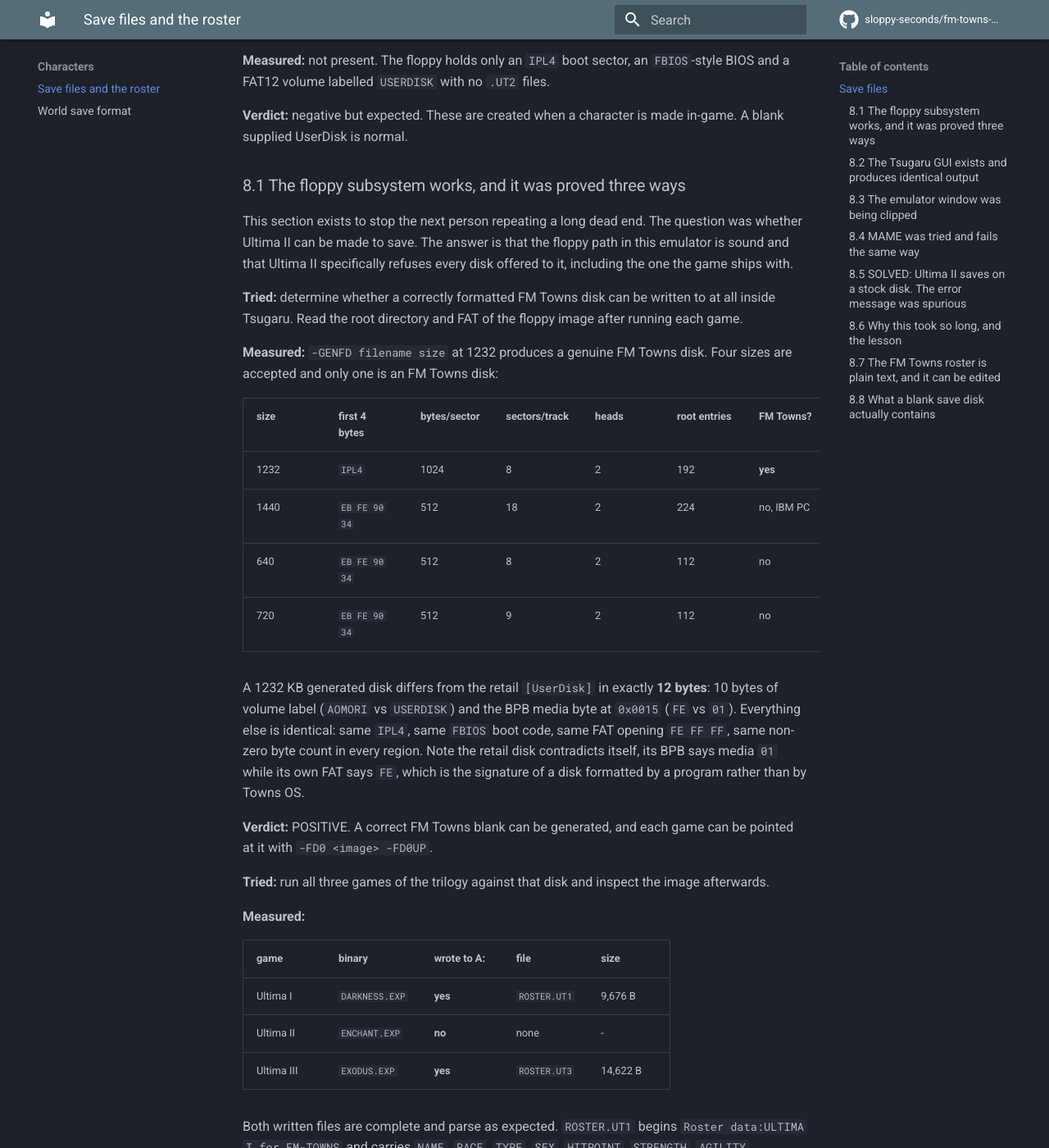
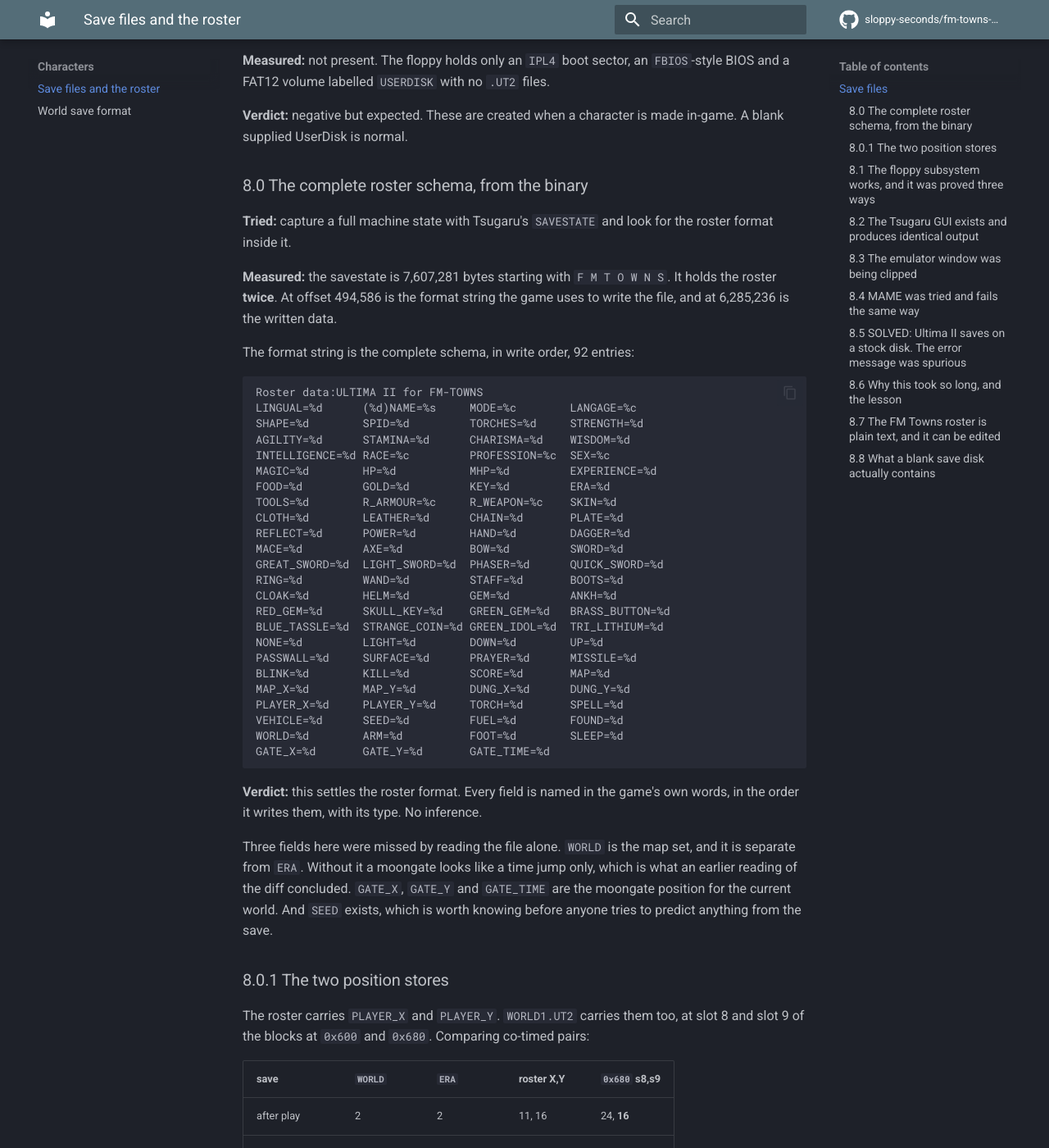
Before and after one commit to sloppy-seconds/fm-towns-ultima, an MkDocs documentation site: the page built from docs/save-files.md, in a window 1280 px wide and 1400 px high, scrolled down 376 px. Shown: the whole window at 82% size. Built offline with MkDocs 1.6.1 and Material for MkDocs 9.7.7, drawn with Linux system fonts in a browser that asks for light colours; comment, search, counter and statistics services are not loaded; some of the changed text lies outside the part shown.

Commit message:
Get the complete roster schema out of a savestate
Tsugaru's SAVESTATE turned out to be the best documentation tool on the machine.
A 7.6 MB capture of the VM at the moment of a death holds the roster twice: at
offset 494,586 the format string the game uses to write the file, and at 6,285,236
the data actually written.

The format string is the complete schema, 92 entries, in the game's own words and
in write order. Every field name and every type comes straight from the binary.
Nothing is inferred.

Three fields were missed entirely by reading the save file alone. WORLD is the map
set and is separate from ERA, which is why an earlier diff of a moongate showed ERA
dropping 2 to 1 and MAP staying 0 and I concluded it was a time transfer only. It
was also a world change, and the field that says so is WORLD. GATE_X, GATE_Y and
GATE_TIME are the moongate position for the current world. And SEED exists.

That is a correction to the previous commit, found by the schema rather than by
another guess.

Also recorded a trap that has now cost two wrong conclusions. Save files must be
paired by timestamp. A world file from 13:36 compared against a roster from 13:40
produces deltas that look meaningful and are noise, because they are from different
moments. 0x680 slot 9 equals the roster's PLAYER_Y exactly once the pairing is
right, and does not when it is wrong.

The savestate itself is a reusable asset and its first 8 bytes are FMTOWNS.

````diff
--- a/docs/save-files.md
+++ b/docs/save-files.md
@@ -14,6 +14,72 @@
 
 **Verdict:** negative but expected. These are created when a character is
 made in-game. A blank supplied UserDisk is normal.
+
+### 8.0 The complete roster schema, from the binary
+
+**Tried:** capture a full machine state with Tsugaru's `SAVESTATE` and look for
+the roster format inside it.
+
+**Measured:** the savestate is 7,607,281 bytes starting with `F M T O W N S`.
+It holds the roster **twice**. At offset 494,586 is the format string the game
+uses to write the file, and at 6,285,236 is the written data.
+
+The format string is the complete schema, in write order, 92 entries:
+
+```
+Roster data:ULTIMA II for FM-TOWNS
+LINGUAL=%d      (%d)NAME=%s     MODE=%c        LANGAGE=%c
+SHAPE=%d        SPID=%d         TORCHES=%d     STRENGTH=%d
+AGILITY=%d      STAMINA=%d      CHARISMA=%d    WISDOM=%d
+INTELLIGENCE=%d RACE=%c         PROFESSION=%c  SEX=%c
+MAGIC=%d        HP=%d           MHP=%d         EXPERIENCE=%d
+FOOD=%d         GOLD=%d         KEY=%d         ERA=%d
+TOOLS=%d        R_ARMOUR=%c     R_WEAPON=%c    SKIN=%d
+CLOTH=%d        LEATHER=%d      CHAIN=%d       PLATE=%d
+REFLECT=%d      POWER=%d        HAND=%d        DAGGER=%d
+MACE=%d         AXE=%d          BOW=%d         SWORD=%d
+GREAT_SWORD=%d  LIGHT_SWORD=%d  PHASER=%d      QUICK_SWORD=%d
+RING=%d         WAND=%d         STAFF=%d       BOOTS=%d
+CLOAK=%d        HELM=%d         GEM=%d         ANKH=%d
+RED_GEM=%d      SKULL_KEY=%d    GREEN_GEM=%d   BRASS_BUTTON=%d
+BLUE_TASSLE=%d  STRANGE_COIN=%d GREEN_IDOL=%d  TRI_LITHIUM=%d
+NONE=%d         LIGHT=%d        DOWN=%d        UP=%d
+PASSWALL=%d     SURFACE=%d      PRAYER=%d      MISSILE=%d
+BLINK=%d        KILL=%d         SCORE=%d       MAP=%d
+MAP_X=%d        MAP_Y=%d        DUNG_X=%d      DUNG_Y=%d
+PLAYER_X=%d     PLAYER_Y=%d     TORCH=%d       SPELL=%d
+VEHICLE=%d      SEED=%d         FUEL=%d        FOUND=%d
+WORLD=%d        ARM=%d          FOOT=%d        SLEEP=%d
+GATE_X=%d       GATE_Y=%d       GATE_TIME=%d
+```
+
+**Verdict:** this settles the roster format. Every field is named in the game's
+own words, in the order it writes them, with its type. No inference.
+
+Three fields here were missed by reading the file alone. `WORLD` is the map set,
+and it is separate from `ERA`. Without it a moongate looks like a time jump only,
+which is what an earlier reading of the diff concluded. `GATE_X`, `GATE_Y` and
+`GATE_TIME` are the moongate position for the current world. And `SEED` exists,
+which is worth knowing before anyone tries to predict anything from the save.
+
+### 8.0.1 The two position stores
+
+The roster carries `PLAYER_X` and `PLAYER_Y`. `WORLD1.UT2` carries them too, at
+slot 8 and slot 9 of the blocks at `0x600` and `0x680`. Comparing co-timed pairs:
+
+| save | `WORLD` | `ERA` | roster X,Y | `0x680` s8,s9 |
+|---|---|---|---|---|
+| after play | 2 | 2 | 11, 16 | 24, **16** |
+| after moongate | 3 | 1 | 41, 29 | 23, **29** |
+
+`0x680` slot 9 equals the roster's `PLAYER_Y` exactly, in both worlds. Slot 8 does
+not equal `PLAYER_X`, so the two blocks are not a second copy of the same
+coordinate and the X axis is not where it appears to be.
+
+**A real trap, recorded because it caught me twice:** files must be paired by
+timestamp. A world file captured at 13:36 and a roster captured at 13:40 are from
+different moments, and comparing them produces deltas that look like a discovery
+and are noise. One whole wrong conclusion in this project came from exactly that.
 
 ### 8.1 The floppy subsystem works, and it was proved three ways
 
````
